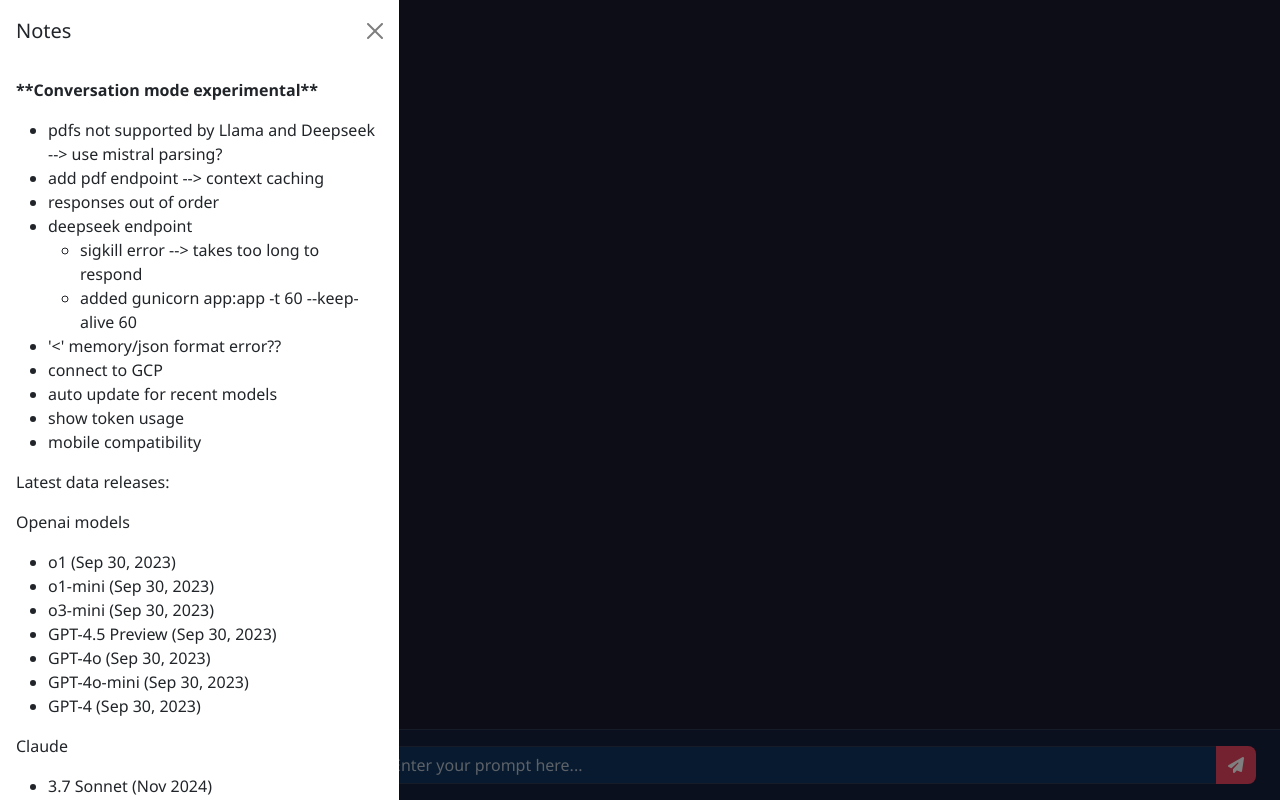
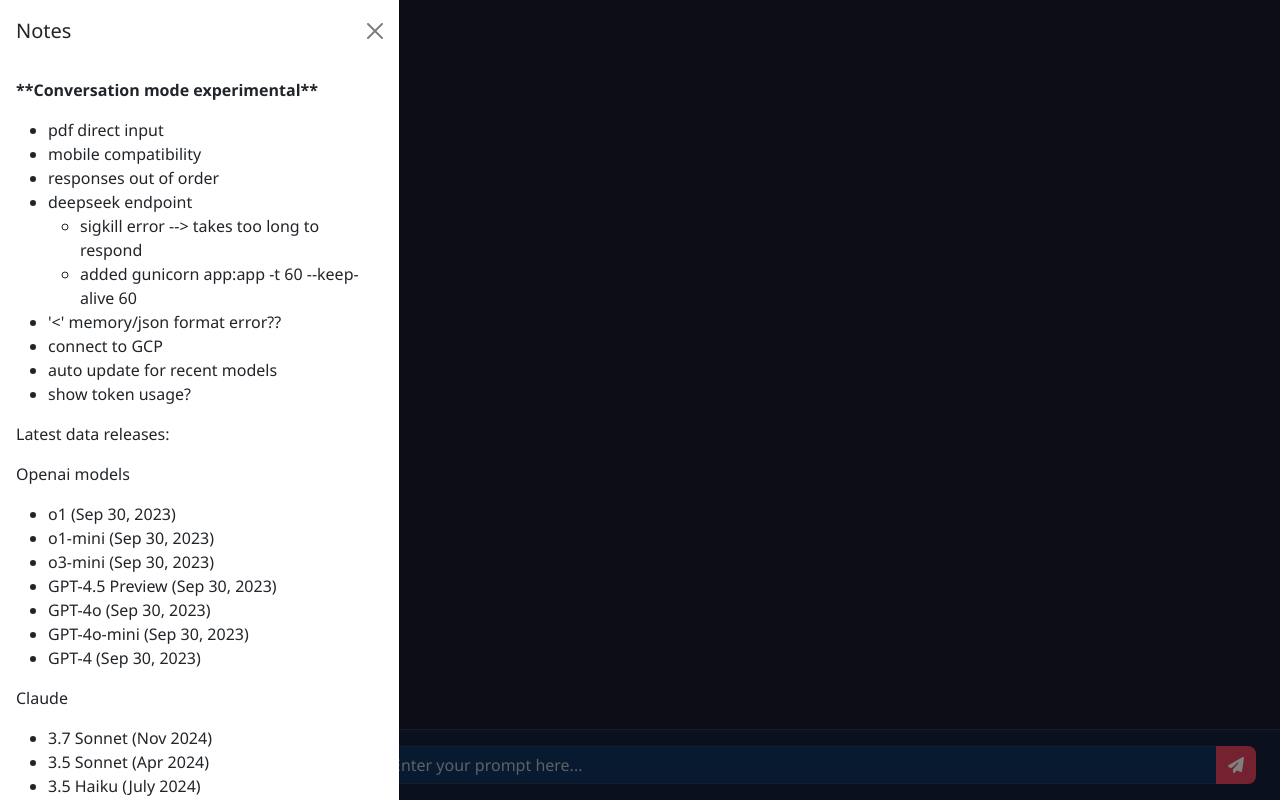
Before and after one commit to alisonands/AI_models, a Flask app: template templates/main.html in a window 1280 px wide, after a click that opens the changed part. Run offline with Flask 3, Linux system fonts and the light colour scheme; the template is opened without the code that fills it, so the values that code supplies are empty; some libraries are stand-ins or nearby versions.

Commit message:
Update main.html

```diff
--- a/templates/main.html
+++ b/templates/main.html
@@ -42,8 +42,8 @@
                             <div class="offcanvas-body">
                                 <p><b>**Conversation mode experimental**</b></p>
                                 <ul>
-                                    <li>pdfs not supported by Llama and Deepseek --> use mistral parsing?</li>
-                                    <li>add pdf endpoint --> context caching</li>
+                                    <li>pdf direct input</li>
+                                    <li>mobile compatibility</li>
                                     <li>responses out of order</li>
                                     <li>deepseek endpoint</li>
                                     <ul>
@@ -53,8 +53,7 @@
                                     <li>'<' memory/json format error??</li>
                                     <li>connect to GCP</li>
                                     <li>auto update for recent models</li>
-                                    <li>show token usage</li>
-                                    <li>mobile compatibility</li>
+                                    <li>show token usage?</li>
                                 </ul>
 
                                 <p>Latest data releases:</p>
```
